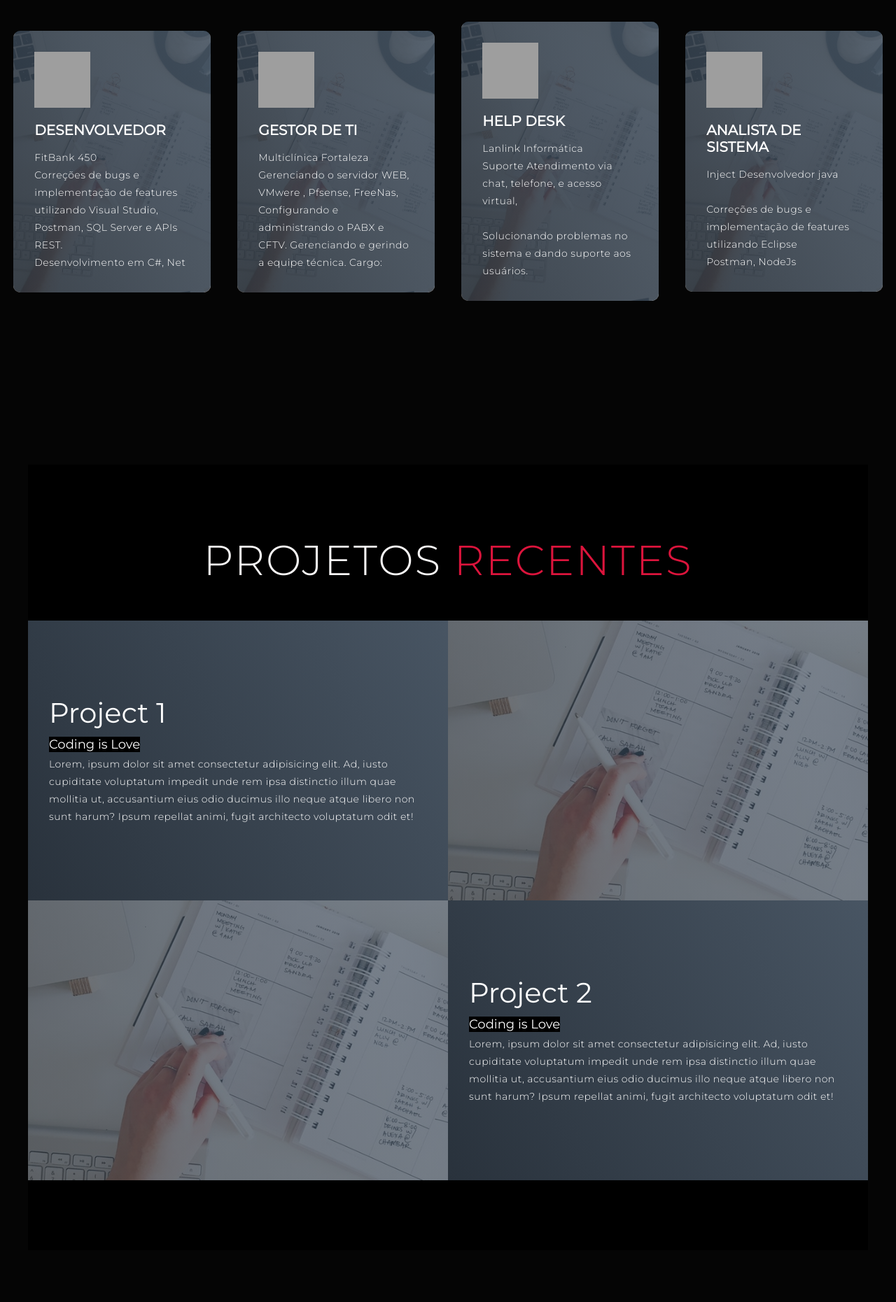
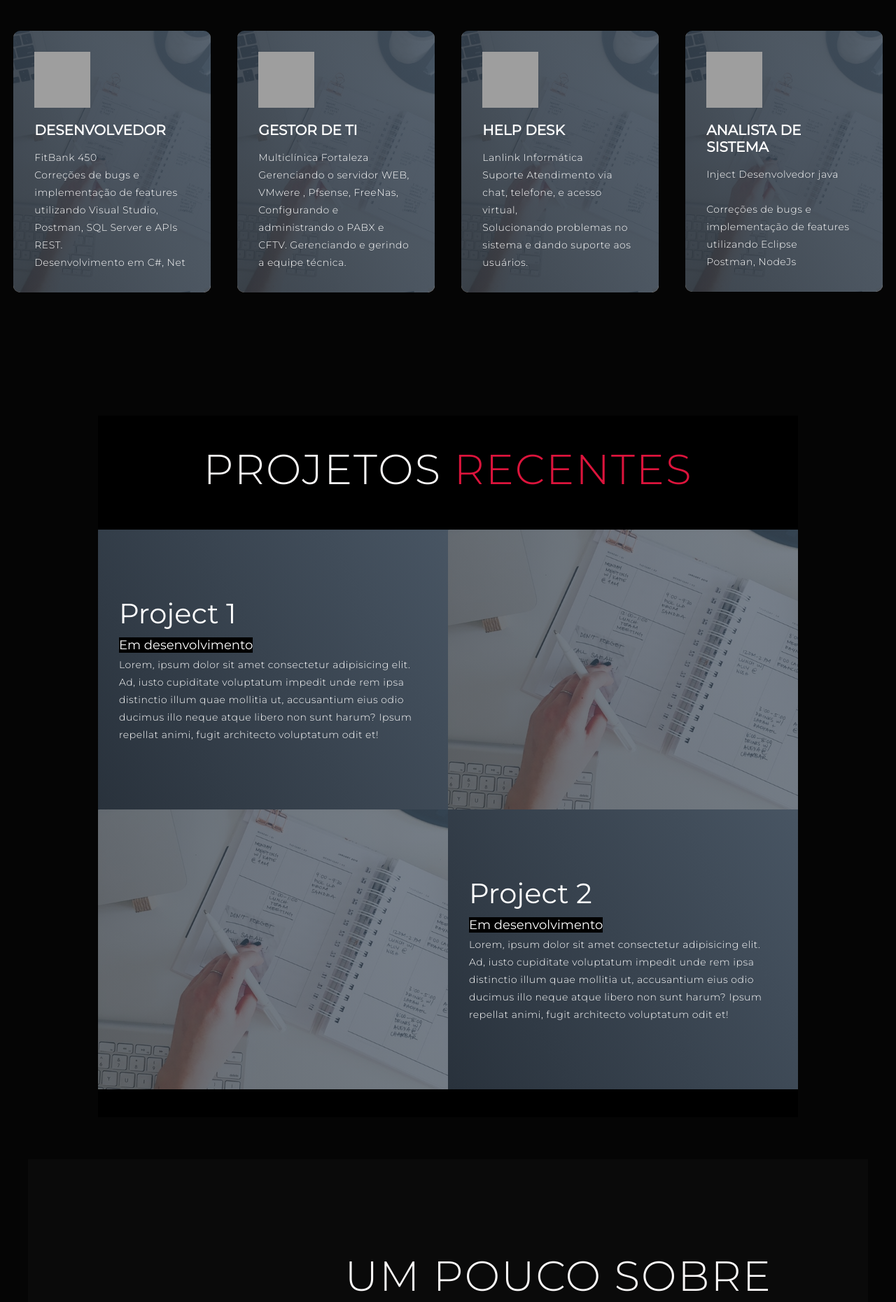
Before and after one commit to sagalived/Portifolio, a PHP site: page / in a window 1280 px wide. Shown: the part 1036-2897 px from the top of the page at 70% size. Run offline with PHP 8.4, Linux system fonts and the light colour scheme; grey boxes are pictures that could not be loaded.

Commit message:
Update
atualização das margens

```diff
--- a/CSS/style.css
+++ b/CSS/style.css
@@ -338,7 +338,7 @@ p {
 	background-color: rgb(5, 5, 5);
 	max-width: 1500px;
 	margin: 0 auto;
-	padding: 100px 0;
+	padding: 30px 0;
 }
 .sobre-mim{
 	color: white;
@@ -348,9 +348,9 @@ p {
 }
 #projects .projects {
 	flex-direction: column;
-	max-width: 1200px;
+	max-width: 1000px;
 	margin: 0 auto;
-	padding: 100px 0;
+	padding: 40px 0;
 	background-color: black;
 
 }
--- a/index.html
+++ b/index.html
@@ -74,13 +74,13 @@
           <p>Multiclínica Fortaleza<br>
           Gerenciando o servidor WEB, VMwere , Pfsense, FreeNas, Configurando e administrando o
           PABX e CFTV.
-          Gerenciando e gerindo a equipe técnica. Cargo:</p>
+          Gerenciando e gerindo a equipe técnica.</p>
         </div>
         <div class="service-item">
           <div class="icon"><img src="https://img.icons8.com/bubbles/100/000000/services.png" /></div>
           <h2>Help Desk</h2>
           <p>Lanlink Informática<br>
-            Suporte Atendimento via chat, telefone, e acesso virtual,<br>
+            Suporte Atendimento via chat, telefone, e acesso virtual,
 
              <br>Solucionando problemas no sistema e dando suporte aos usuários.
             </p>
@@ -108,7 +108,7 @@
         <div class="project-item">
           <div class="project-info">
             <h1>Project 1</h1>
-            <h2>Coding is Love</h2>
+            <h2>Em desenvolvimento</h2>
             <p>Lorem, ipsum dolor sit amet consectetur adipisicing elit. Ad, iusto cupiditate voluptatum impedit unde
               rem ipsa distinctio illum quae mollitia ut, accusantium eius odio ducimus illo neque atque libero non sunt
               harum? Ipsum repellat animi, fugit architecto voluptatum odit et!</p>
@@ -120,7 +120,7 @@
         <div class="project-item">
           <div class="project-info">
             <h1>Project 2</h1>
-            <h2>Coding is Love</h2>
+            <h2>Em desenvolvimento</h2>
             <p>Lorem, ipsum dolor sit amet consectetur adipisicing elit. Ad, iusto cupiditate voluptatum impedit unde
               rem ipsa distinctio illum quae mollitia ut, accusantium eius odio ducimus illo neque atque libero non sunt
               harum? Ipsum repellat animi, fugit architecto voluptatum odit et!</p>
@@ -140,7 +140,7 @@
     <div class="about container">
       <div class="col-left">
         <div class="about-img">
-          <img src="./img/img-2.png" alt="img">
+          <img src="https://scontent.fjdo10-1.fna.fbcdn.net/v/t1.18169-9/22195241_1887538337924794_7870672285909549443_n.jpg?_nc_cat=103&ccb=1-7&_nc_sid=a4a2d7&_nc_ohc=Ujp9BxtqNtYAX8qCABE&_nc_ht=scontent.fjdo10-1.fna&oh=00_AT8pRlzqi5h7Zz1fwEggNeYjn0jR522JxFwiIKy-yfyOxA&oe=63574AEA" alt="img">
         </div>
       </div>
       <div class="col-right">
```
